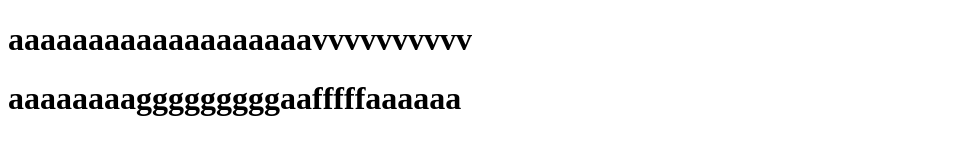
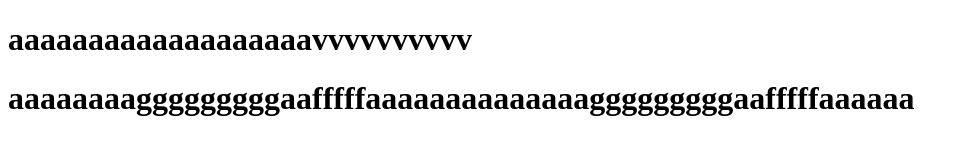
Before and after one commit to wangmengmeng01/testBranke, a plain HTML site: page index.html in a window 1280 px wide. Shown: the whole page, without its empty margins (0-968 px from the left). Drawn offline with Linux system fonts and the light colour scheme.

Commit message:
qqqqqqqqqq
Signed-off-by: wang <2021436652@qq.com>

```diff
--- a/index.html
+++ b/index.html
@@ -6,6 +6,6 @@
 </head>
 <body>
 	<h1>aaaaaaaaaaaaaaaaaaavvvvvvvvvv</h1>
-	<h1>aaaaaaaagggggggggaafffffaaaaaa</h1>
+	<h1>aaaaaaaagggggggggaafffffaaaaaaaaaaaaaagggggggggaafffffaaaaaa</h1>
 </body>
 </html>
```
